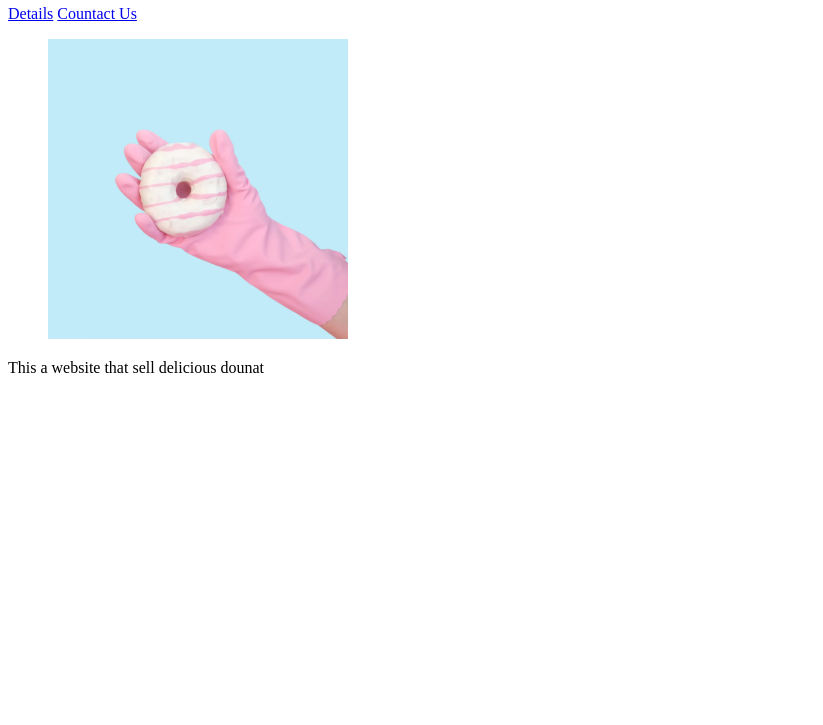
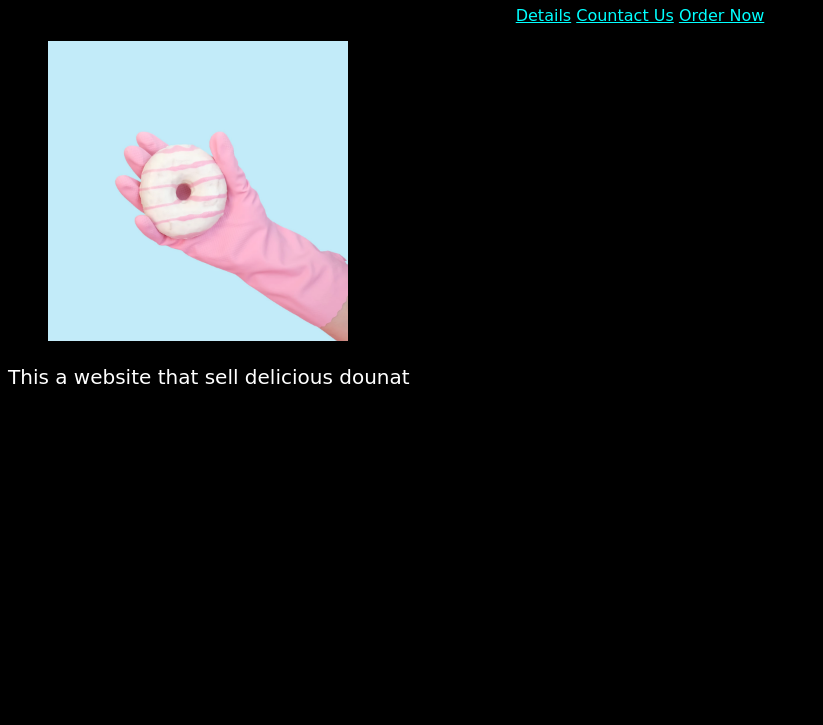
Before and after one commit to Mcs-70/SWE-363-231-01, a plain HTML site: page html-exercies_1/index.html in a window 1280 px wide. Shown: the part 75-800 px from the top of the page, without its empty margins (0-823 px from the left). Drawn offline with Linux system fonts and the light colour scheme; a web font is replaced by a local one.

Commit message:
html-exercies_2

```diff
--- /dev/null
+++ b/html-exercies_1/dark_theme.css
@@ -0,0 +1,55 @@
+body{
+    background-color: black;
+    color: white;
+    font-family: 'Lugrasimo', cursive;
+
+}
+a{
+    color: cyan;
+}
+header{
+    color: white;
+    text-align: center;
+}
+
+article{
+    color: white;
+    font-size: 20px;
+}
+section{
+    color: white;
+    font-size: 20px;
+    text-align: center;
+
+}
+
+table{
+    color: cyan;
+    font-size: 20px;
+    text-align: center;
+    width: 80%;
+
+}
+
+button{
+    background-color: cyan;
+    color: black;
+    border: none;
+    padding: 10px;
+    border-radius: 5px;
+    font-size: 20px;
+    cursor: pointer;
+    margin: 10px;
+}
+
+#order{
+    background-color: cyan;
+    color: black;
+    border: none;
+    padding: 10px 40px;
+    border-radius: 5px;
+    font-size: 20px;
+    cursor: pointer;
+    margin: 0px 955px;
+    align-items: center;
+}
--- a/html-exercies_1/index.html
+++ b/html-exercies_1/index.html
@@ -4,13 +4,21 @@
     <meta name="description" content="web for dounat store">
     <meta name="keywords" content="html">
     <meta name="author" content="Mohammed Alamri">
+    <link rel="stylesheet" href="dark_theme.css">
+    <link rel="preconnect" href="https://fonts.googleapis.com">
+<link rel="preconnect" href="https://fonts.gstatic.com" crossorigin>
+<link href="https://fonts.googleapis.com/css2?family=Lugrasimo&display=swap" rel="stylesheet">
     <title>Dounaty</title>
 </head>
+
 <body>
     <header>
         <h1>Dounats Store</h1>
-        <nav><a href="index2.html">Details</a>
+        <nav>
+            <a href="details.html">Details</a>
             <a href="contact.html">Countact Us</a>
+            <a href="order.html">Order Now</a>
+
         </nav>
     </header>
 
```
Also changed, not shown: html-exercies_1/contact.html (+2 -1 lines), html-exercies_1/details.html (+1 -0 lines), html-exercies_1/order.html (added, +67 -0 lines), html-exercies_1/submit.html (+3 -0 lines), html-exercies_1/thanks.html (added, +12 -0 lines).
